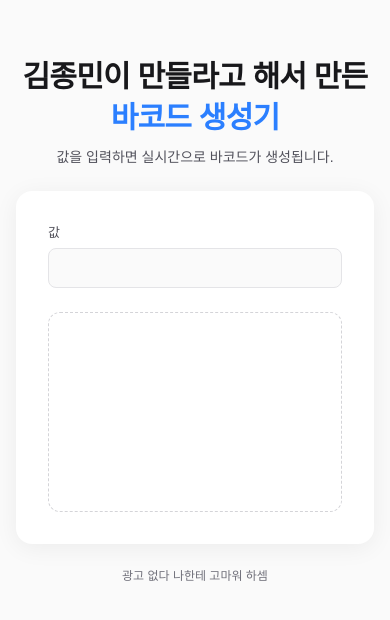
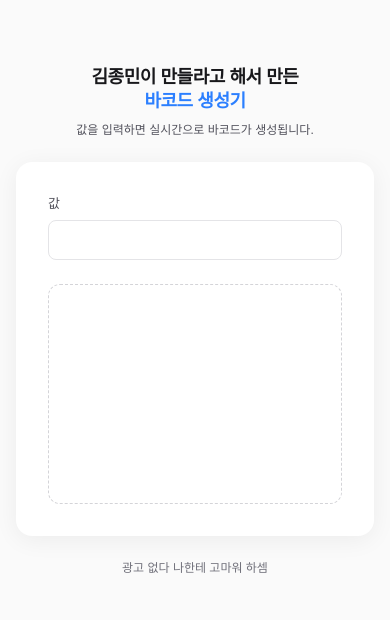
Before and after one commit to yoonena/yoon-barcode, a Next.js app: page / in a window 390 px wide. Shown: the part 102-722 px from the top of the page. Built offline with nearby package versions, Linux system fonts and the light colour scheme.

Commit message:
feat: custom ver.0.2

```diff
--- a/src/app/page.module.scss
+++ b/src/app/page.module.scss
@@ -1,23 +1,18 @@
 .card {
-  background: var(--card-bg, #ffffff);
+  background: #ffffff;
   border-radius: 16px;
   box-shadow: 0 4px 24px rgba(0, 0, 0, 0.06);
   padding: 2rem;
   display: flex;
   flex-direction: column;
   gap: 1.5rem;
-
-  :global(.dark) & {
-    background: #171717;
-    box-shadow: 0 4px 24px rgba(0, 0, 0, 0.4);
-  }
 }
 
 .preview {
   display: flex;
   align-items: center;
   justify-content: center;
-  min-height: 180px;
+  height: 220px;
   padding: 1.5rem;
   background: #ffffff;
   border: 1px dashed #d4d4d8;
@@ -45,10 +40,6 @@
     font-size: 0.8125rem;
     font-weight: 500;
     color: #52525b;
-
-    :global(.dark) & {
-      color: #a1a1aa;
-    }
   }
 
   input {
@@ -57,24 +48,19 @@
     border: 1px solid #e4e4e7;
     border-radius: 8px;
     font-size: 0.9375rem;
-    background: #fafafa;
-    transition: border-color 0.15s, background 0.15s;
+    background: #ffffff;
+    color: #dc2626;
+    font-weight: 600;
+    transition: border-color 0.15s;
 
     &:focus {
       outline: none;
       border-color: #18181b;
-      background: #ffffff;
     }
 
-    :global(.dark) & {
-      background: #18181b;
-      border-color: #27272a;
-      color: #fafafa;
-
-      &:focus {
-        border-color: #fafafa;
-        background: #09090b;
-      }
+    &::placeholder {
+      color: #a1a1aa;
+      font-weight: 400;
     }
   }
 }
--- a/src/app/page.tsx
+++ b/src/app/page.tsx
@@ -35,11 +35,11 @@ export default function Home() {
     <div className="min-h-screen w-full bg-zinc-50 dark:bg-black flex items-center justify-center p-4 sm:p-8">
       <main className="w-full max-w-xl flex flex-col gap-6">
         <header className="text-center">
-          <h1 className="text-3xl sm:text-4xl font-bold tracking-tight leading-snug text-zinc-900 dark:text-zinc-50">
+          <h1 className="text-lg md:text-2xl lg:text-4xl font-bold tracking-tight leading-snug text-zinc-900 dark:text-zinc-50">
             김종민이 만들라고 해서 만든<br />
             <span className="text-blue-500">바코드 생성기</span>
           </h1>
-          <p className="mt-2 text-sm text-zinc-600 dark:text-zinc-400">
+          <p className="mt-2 text-xs md:text-sm text-zinc-600 dark:text-zinc-400">
             값을 입력하면 실시간으로 바코드가 생성됩니다.
           </p>
         </header>
```
